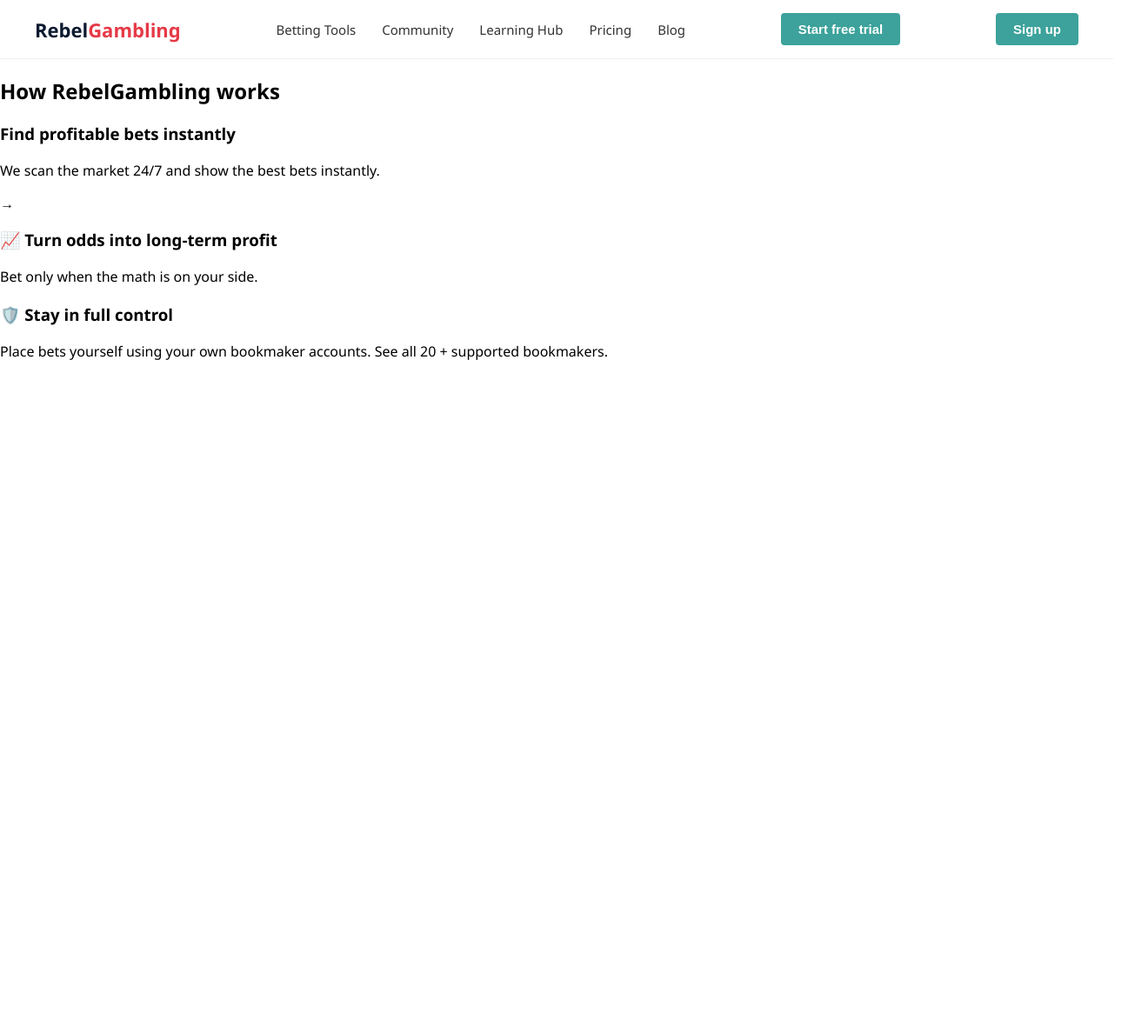
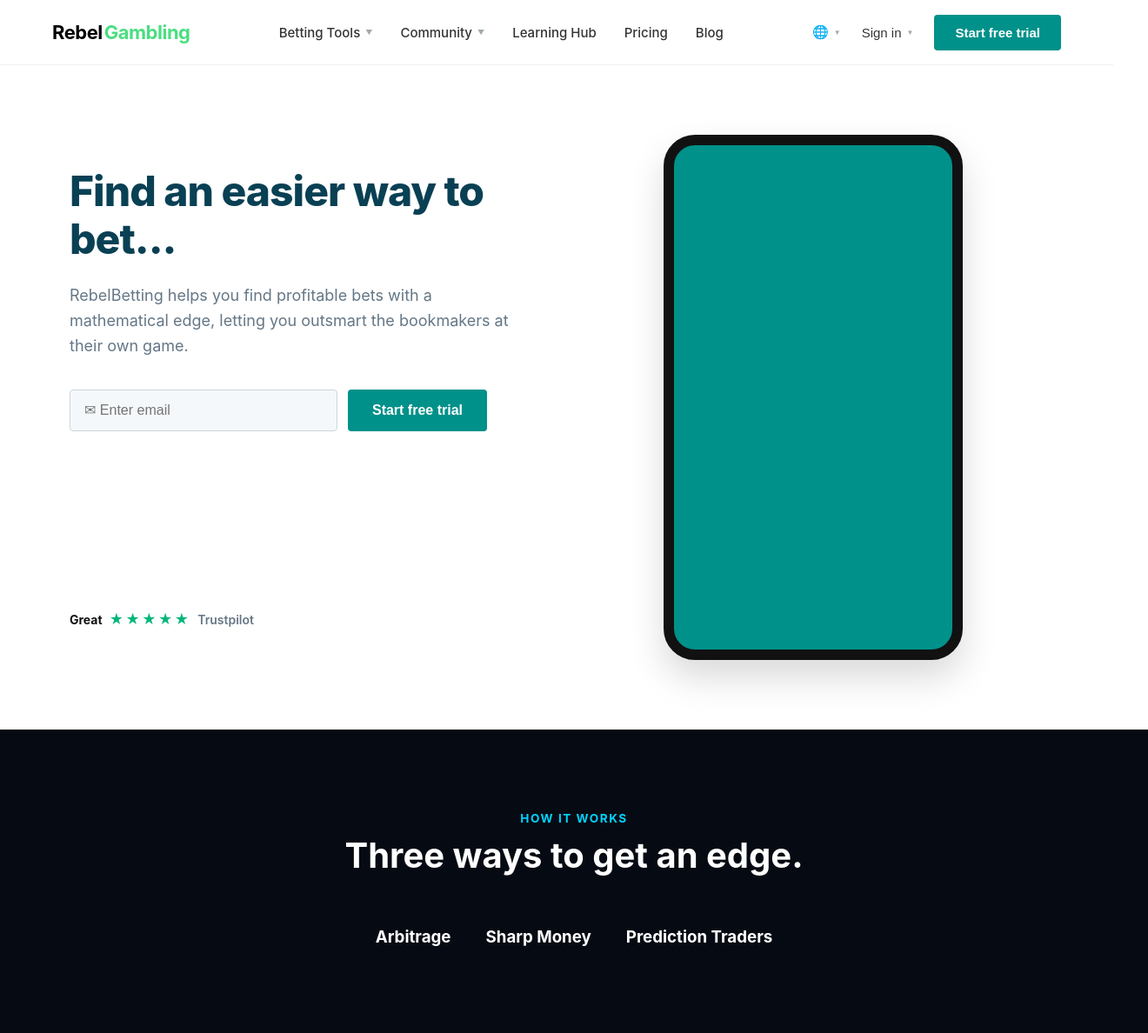
Before and after one commit to kiplangat950/ARBITRAGE-APP, a plain HTML site: page index.html in a window 1280 px wide. Shown: the whole page at 87% size, 1320 px wide, since content can reach past the window. Before the commit the page ends 800 px from the top, so only its background shows below. Drawn offline with Linux system fonts and the light colour scheme.

Commit message:
added effect

```diff
--- a/css/style.css
+++ /dev/null
@@ -1,78 +0,0 @@
-
-body {
-    margin: 0;
-    padding: 0;
-    font-family: 'Segoe UI', Roboto, Helvetica, Arial, sans-serif;
-    background-color: #ffffff;
-}
-
-.nav-container {
-    display: flex;
-    align-items: center;
-    justify-content: space-between;
-    padding: 15px 40px;
-    background-color: #ffffff;
-    border-bottom: 1px solid #f0f0f0;
-}
-
-
-.nav-links {
-    display: flex;
-    gap: 30px;
-}
-
-
-.nav-link {
-    color: #333333;
-    text-decoration: none;
-    font-size: 15px;
-    font-weight: 500;
-}
-
-.nav-link:hover {
-    color: #3ca29b;
-}
-
-.logo-main {
-    color: #0c1a30;
-    font-size: 22px;
-    font-weight: 700;
-    text-decoration: none;
-}
-
-.logo-highlight {
-    color: #e63946;
-}
-
-
-.btn-trial {
-    background-color: #3ca29b;
-    color: #ffffff;
-    border: none;
-    padding: 10px 20px;
-    border-radius: 4px;
-    font-size: 15px;
-    font-weight: bold;
-    cursor: pointer;
-    transition: background-color 0.2s ease;
-}
-
-.btn-trial:hover {
-    background-color: #2e827c;
-}
-.nav-buttons {
-    display: flex;
-    gap: 10px;
-    flex-wrap: wrap;
-}
-
-.btn-signup {
-    background-color: #0c1a30;
-}
-
-.btn-signup:hover {
-    background-color: #050b14;
-}
-.bottom-card-row {
-    margin-top: 20px;
-}
--- a/index.html
+++ b/index.html
@@ -1,61 +1,134 @@
 <!DOCTYPE html>
 <html lang="en">
 <head>
-    <link rel="stylesheet" href="/css/style.css">
-
+    <link rel="stylesheet" href="style.css">
     <meta charset="UTF-8">
     <meta name="viewport" content="width=device-width, initial-scale=1.0">
     <title>RebelGambling</title>
 </head>
 <body>
 
-    <nav class="nav-container">
-
-        <a href="#" class="logo-main">Rebel<span class="logo-highlight">Gambling</span></a>
-
-        <div class="nav-links">
-            <a href="#" class="nav-link">Betting Tools</a>
-            <a href="#" class="nav-link">Community</a>
-            <a href="#" class="nav-link">Learning Hub</a>
-            <a href="#" class="nav-link">Pricing</a>
-            <a href="#" class="nav-link">Blog</a>
+    <nav class="navbar">
+        <div class="brand-logo-area">
+            <a href="#">Rebel<span class="logo-highlight">Gambling</span></a>
         </div>
 
-        <button type="button" class="btn-trial">Start free trial</button>
-        <button type="button" class="btn-trial">Sign up</button>
-    </nav>
-      <h2 class="simple-title">How RebelGambling works</h2>
-
-
-    <div class="simple-row">
-
-        <!-- Card 1 -->
-        <div class="simple-box">
-            <h3> Find profitable bets instantly</h3>
-
-            <p>We scan the market 24/7 and show the best bets instantly.</p>
+        <div class="menu-links-area">
+            <a href="#">Betting Tools <span>▼</span></a>
+            <a href="#">Community <span>▼</span></a>
+            <a href="#">Learning Hub</a>
+            <a href="#">Pricing</a>
+            <a href="#">Blog</a>
         </div>
 
-        →
+        <div class="user-actions-area">
+            <button type="button">🌐 <span>▼</span></button>
+            <button type="button">Sign in <span>▼</span></button>
+            <button type="button">Start free trial</button>
+        </div>
+    </nav>
 
+    <main class="hero-banner-section">
 
-        <div class="simple-box">
-            <h3>📈 Turn odds into long-term profit</h3>
-            <p>Bet only when the math is on your side.</p>
-        </div>
-    </div>
-     <div class="simple-row bottom-card-row">
+        <!-- Left Banner Content Group -->
+        <div class="hero-content-block">
 
+            <h1 class="hero-main-title">
+                Find an easier way to bet...
+            </h1>
 
-      <div class="simple-box">
-            <h3>🛡️ Stay in full control</h3>
-            <p>Place bets yourself using your own bookmaker accounts. See all 20 + supported bookmakers.</p>
+            <p class="hero-subtext-description">
+                RebelBetting helps you find profitable bets with a mathematical
+                edge, letting you outsmart the bookmakers at their own game.
+            </p>
+
+            <div class="signup-form-inline">
+                <input type="email" placeholder="✉ Enter email" class="email-input-field">
+                <button type="button" class="form-submit-cta-btn">Start free trial</button>
+            </div>
+
+            <!-- THE FEED CONTAINER PLACED CORRECTLY BELOW EMAIL INPUT -->
+            <div class="feed-container">
+                <!-- Box 1: WNBA -->
+                <div class="simple-feed-box">
+                    <p class="feed-title">● ARBITRAGE FEED</p>
+                    <div class="feed-content">
+                        <span class="profit-highlight">8.6%</span>
+                        <span class="feed-text">WNBA: Angel Reese (Over 0.5)</span>
+                    </div>
+                </div>
+
+                <!-- Box 2: MLB -->
+                <div class="simple-feed-box">
+                    <p class="feed-title">● ARBITRAGE FEED</p>
+                    <div class="feed-content">
+                        <span class="profit-highlight">3.2%</span>
+                        <span class="feed-text">MLB: Mets at Braves (Run Line)</span>
+                    </div>
+                </div>
+
+                <!-- Box 3: NBA -->
+                <div class="simple-feed-box">
+                    <p class="feed-title">● ARBITRAGE FEED</p>
+                    <div class="feed-content">
+                        <span class="profit-highlight">2.9%</span>
+                        <span class="feed-text">NBA: Heat at Nuggets (Total Points)</span>
+                    </div>
+                </div>
+
+                <!-- Box 4: Premier League -->
+                <div class="simple-feed-box">
+                    <p class="feed-title">● ARBITRAGE FEED</p>
+                    <div class="feed-content">
+                        <span class="profit-highlight">4.1%</span>
+                        <span class="feed-text">EPL: Chelsea vs Arsenal (Moneyline)</span>
+                    </div>
+                </div>
+            </div>
+
+            <div class="trustpilot-rating-badge">
+                <span class="trust-label">Great</span>
+                <span class="stars-placeholder">★★★★★</span>
+                <span class="brand-label">Trustpilot</span>
+            </div>
+
         </div>
 
-    </div>
+        <div class="hero-media-showcase-block">
+            <div class="mockup-placeholder-graphic">
+                <!-- Phone graphic context fits here -->
+            </div>
+        </div>
+
+    </main>
+
+    <!-- How It Works Section Container -->
+    <section class="how-it-works-section">
+
+        <header class="how-it-works-header">
+            <p class="section-tagline">HOW IT WORKS</p>
+            <h2 class="section-main-title">Three ways to get an edge.</h2>
+        </header>
+
+        <!-- Container holding the tabs navigation row -->
+        <div class="edge-options-container">
+            <!-- Column 1: Arbitrage -->
+            <article class="edge-column active">
+                <h3 class="edge-title">Arbitrage</h3>
+            </article>
+
+            <!-- Column 2: Sharp Money -->
+            <article class="edge-column">
+                <h3 class="edge-title">Sharp Money</h3>
+            </article>
+
+            <!-- Column 3: Prediction Traders -->
+            <article class="edge-column">
+                <h3 class="edge-title">Prediction Traders</h3>
+            </article>
+        </div>
+
+    </section>
 
 </body>
 </html>
-
-</body>
-</html>
--- /dev/null
+++ b/style.css
@@ -0,0 +1,333 @@
+
+body {
+    margin: 0;
+    padding: 0;
+    font-family: -apple-system, BlinkMacSystemFont, "Segoe UI", Roboto, Helvetica, Arial, sans-serif;
+    background-color: #ffffff;
+    -webkit-font-smoothing: antialiased;
+}
+
+.navbar {
+    display: flex;
+    justify-content: space-between;
+    align-items: center;
+    padding: 0 60px;
+    background-color: #ffffff;
+    border-bottom: 1px solid #f0f2f5;
+    box-sizing: border-box;
+    height: 75px;
+}
+
+/* Left Brand Text & Custom Green Splitting */
+.brand-logo-area a {
+    font-size: 22px;
+    font-weight: 700;
+    color: #000000;
+    text-decoration: none;
+    letter-spacing: -0.5px;
+}
+
+.logo-highlight {
+    color: #4ade80; /* Your modern light greenish color choice */
+    margin-left: 2px;
+}
+
+/* Center Block Menu Spacing */
+.menu-links-area {
+    display: flex;
+    gap: 32px;
+    align-items: center;
+}
+
+.menu-links-area a {
+    color: #333333;
+    font-size: 15px;
+    font-weight: 500;
+    text-decoration: none;
+    display: flex;
+    align-items: center;
+    gap: 6px;
+    transition: color 0.15s ease;
+}
+
+.menu-links-area a:hover {
+    color: #00918a;
+}
+
+.menu-links-area span {
+    font-size: 8px;
+    color: #a0aab0;
+}
+
+/* Right Actions / Buttons Zone */
+.user-actions-area {
+    display: flex;
+    align-items: center;
+    gap: 24px;
+}
+
+.user-actions-area button {
+    background: none;
+    border: none;
+    color: #333333;
+    font-size: 15px;
+    font-weight: 500;
+    cursor: pointer;
+    display: flex;
+    align-items: center;
+    gap: 6px;
+    padding: 0;
+}
+
+.user-actions-area button span {
+    font-size: 8px;
+    color: #a0aab0;
+}
+
+/* Header Action Button (Teal) */
+.user-actions-area button:last-child {
+    background-color: #00918a;
+    color: #ffffff;
+    padding: 12px 24px;
+    border-radius: 4px;
+    font-weight: 600;
+    transition: background-color 0.15s ease;
+}
+
+.user-actions-area button:last-child:hover {
+    background-color: #007a74;
+}
+
+
+
+.hero-banner-section {
+    display: flex;
+    justify-content: space-between;
+    align-items: center;
+    max-width: 1200px;
+    margin: 0 auto;
+    padding: 80px 40px;
+    gap: 60px;
+    box-sizing: border-box;
+}
+
+/* Left Content Column Layout spacing */
+.hero-content-block {
+    flex: 1;
+    max-width: 550px;
+}
+
+/* Main Banner Heading */
+.hero-main-title {
+    font-size: 48px;
+    font-weight: 800;
+    color: #094054; /* Deep dark blue layout tone */
+    line-height: 1.15;
+    margin: 0 0 24px 0;
+    letter-spacing: -1px;
+}
+
+/* Subtext Description */
+.hero-subtext-description {
+    font-size: 18px;
+    color: #657786;
+    line-height: 1.6;
+    margin: 0 0 36px 0;
+}
+
+/* Inline Email Input Form Layout */
+.signup-form-inline {
+    display: flex;
+    gap: 12px;
+    margin-bottom: 24px;
+    max-width: 480px;
+}
+
+.email-input-field {
+    flex: 1;
+    padding: 14px 16px;
+    border: 1px solid #ccd6dd;
+    border-radius: 4px;
+    font-size: 16px;
+    background-color: #f5f8fa;
+    outline: none;
+    box-sizing: border-box;
+}
+
+.email-input-field:focus {
+    border-color: #00918a;
+    background-color: #ffffff;
+}
+
+/* Primary Form Form Submit Button */
+.form-submit-cta-btn {
+    background-color: #00918a;
+    color: #ffffff;
+    border: none;
+    padding: 14px 28px;
+    border-radius: 4px;
+    font-size: 16px;
+    font-weight: 600;
+    cursor: pointer;
+    white-space: nowrap;
+    transition: background-color 0.15s ease;
+}
+
+.form-submit-cta-btn:hover {
+    background-color: #007a74;
+}
+
+/* Trustpilot Verification Rating Badge */
+.trustpilot-rating-badge {
+    display: flex;
+    align-items: center;
+    gap: 8px;
+    font-size: 14px;
+    color: #111111;
+}
+
+.trust-label {
+    font-weight: 700;
+}
+
+.stars-placeholder {
+    color: #00b67a; /* Trustpilot identity green */
+    letter-spacing: 2px;
+    font-size: 16px;
+}
+
+.brand-label {
+    font-weight: 600;
+    color: #657786;
+}
+
+/* Right Content Column Preview Card Area */
+.hero-media-showcase-block {
+    flex: 1;
+    display: flex;
+    justify-content: center;
+    align-items: center;
+}
+
+/* Mockup graphical card box container */
+.mockup-placeholder-graphic {
+    width: 320px;
+    height: 580px;
+    background-color: #00918a;
+    border-radius: 36px;
+    border: 12px solid #111111;
+    color: #ffffff;
+    display: flex;
+    justify-content: center;
+    align-items: center;
+    font-weight: bold;
+    box-shadow: 0px 20px 40px rgba(0, 0, 0, 0.15);
+}
+
+/* Centers the entire text block structure */
+.how-it-works-section {
+    text-align: center;
+    padding: 60px 20px;
+    width: 100%;
+    font-family: -apple-system, BlinkMacSystemFont, "Segoe UI", Roboto, Helvetica, Arial, sans-serif;
+
+}
+
+.how-it-works-header {
+    margin-bottom: 30px;
+}
+
+/* Forces your tab headings to line up horizontally in a row */
+.edge-options-container {
+    display: flex;
+    justify-content: center;
+    gap: 40px; /* Space between Arbitrage, Sharp Money, etc. */
+}
+
+.edge-column {
+    cursor: pointer;
+}
+.how-it-works-section {
+    background-color: #060b13; /* The dark background hex code from OddsJam */
+    color: #ffffff;            /* Forces all standard text elements to turn white */
+    text-align: center;
+    padding: 80px 20px;
+    width: 100%;
+}
+
+/* Styles the small tagline (HOW IT WORKS) */
+.section-tagline {
+    color: #00d2ff;            /* Bright neon blue color */
+    font-size: 0.85rem;
+    font-weight: 700;
+    letter-spacing: 1.5px;
+    margin-bottom: 10px;
+}
+
+/* Styles the main section header */
+.section-main-title {
+    color: #ffffff;
+    font-size: 2.5rem;
+    font-weight: 700;
+    margin-top: 0;
+    margin-bottom: 40px;
+}
+
+/* Container to space out the feed boxes cleanly */
+.feed-container {
+    display: flex;
+    flex-direction: row;
+    gap: 12px;
+    margin: 20px 0;
+    max-width: 340px;
+}
+
+/* Base style for each simple feed box card */
+.simple-feed-box {
+    background-color: #111827;     /* Dark panel color */
+    border-left: 4px solid #10b981; /* Premium profit green accent tag */
+    border-radius: 6px;
+    padding: 12px 16px;
+    text-align: left;
+    box-shadow: 0 4px 6px -1px rgba(0, 0, 0, 0.2);
+    animation: fadein 0.5s ease-in-forwards;
+    opacity:0;
+}
+.simple-feed-box:nth-child(1) { animation-delay: 0.1s; }
+.simple-feed-box:nth-child(2) { animation-delay: 0.2s; }
+.simple-feed-box:nth-child(3) { animation-delay: 0.3s; }
+.simple-feed-box:nth-child(4) { animation-delay: 0.4s; }
+
+/* The Live/Feed tag header */
+.feed-title {
+    color: #3b82f6;                 /* Active status blue */
+    font-size: 0.75rem;
+    font-weight: 700;
+    letter-spacing: 1px;
+    margin: 0 0 6px 0;
+}
+
+/* Horizontal alignment inner block */
+.feed-content {
+    display: flex;
+    align-items: center;
+    gap: 12px;
+}
+
+/* Large profit text */
+.profit-highlight {
+    color: #10b981;                 /* Matching green for profit return percentages */
+    font-size: 1.25rem;
+    font-weight: 700;
+}
+
+/* Match description details text */
+.feed-text {
+    color: #9ca3af;                 /* Clean, muted off-white text color */
+    font-size: 0.9rem;
+    font-weight: 500;
+}
+@keyframes fadein {
+    from { opacity: 0; }
+    to { opacity: 1; }
+}
```
Also changed, not shown: pages/index.html (deleted, +0 -27 lines), index.js (added).
